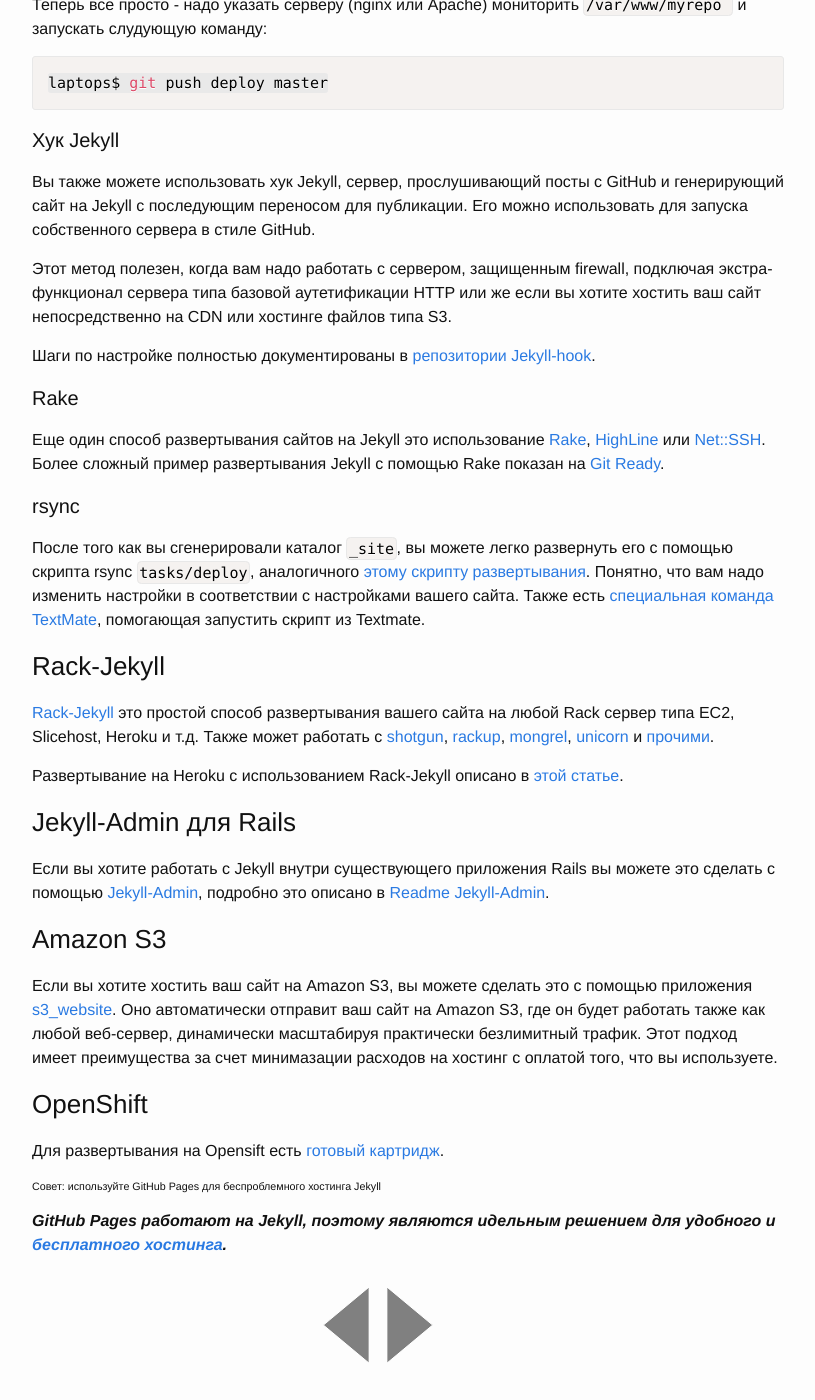
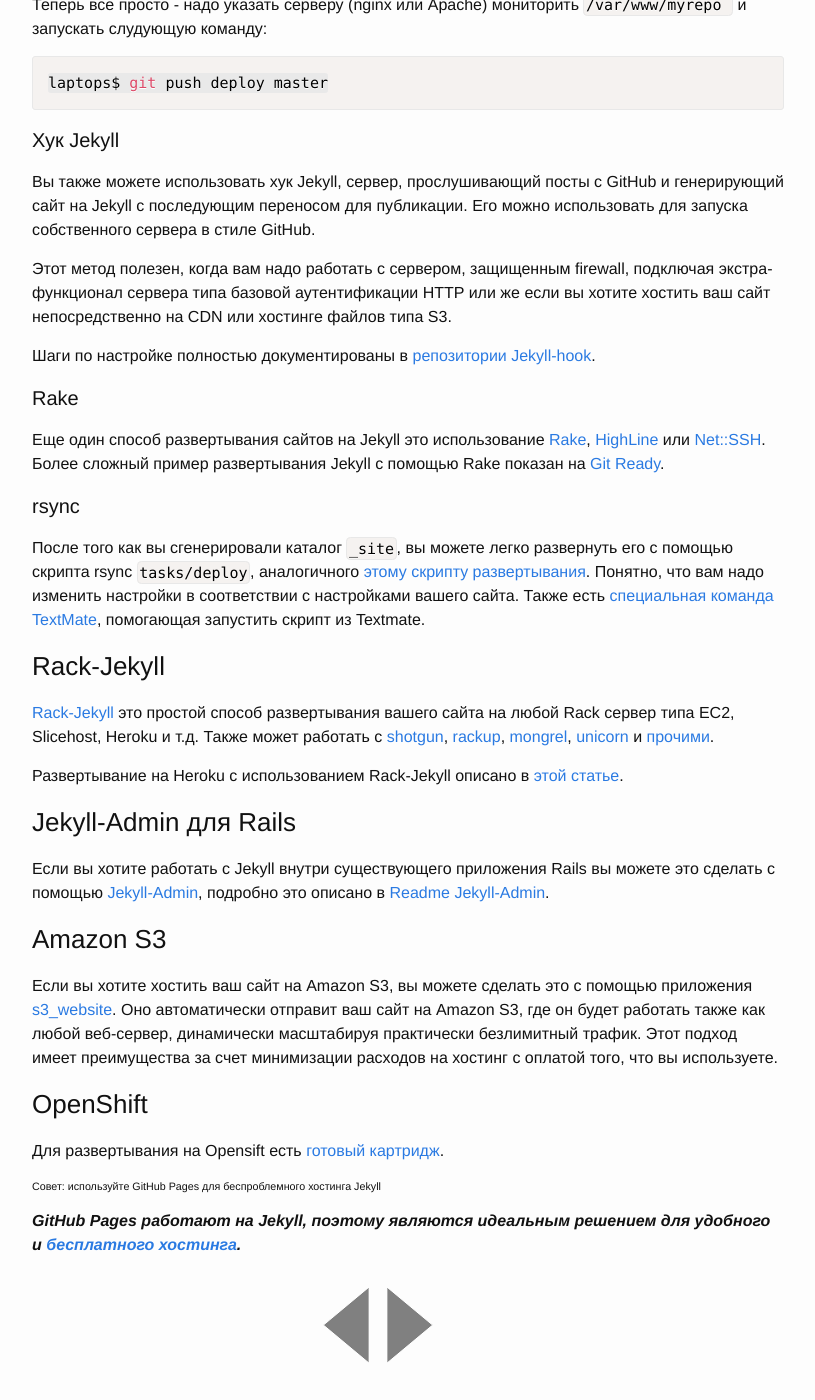
Before and after one commit to prgssr/prgssr.github.io, a Jekyll site: the page built from _documentation/23_deployment_methods.markdown, in a window 1280 px wide and 1400 px high, scrolled down 1769 px. Shown: the whole window, without its empty margins (138-953 px from the left). Built offline with Jekyll 4.4.1, drawn with Linux system fonts in a browser that asks for light colours; some of the changed text lies outside the part shown.

Commit message:
typo error fix 23

```diff
--- a/_documentation/23_deployment_methods.markdown
+++ b/_documentation/23_deployment_methods.markdown
@@ -70,7 +70,7 @@
 
 Вы также можете использовать хук Jekyll, сервер, прослушивающий посты с GitHub и генерирующий  сайт на Jekyll  с последующим переносом для публикации. Его можно использовать для запуска собственного сервера в стиле GitHub.
 
-Этот метод полезен, когда вам надо работать с сервером, защищенным firewall, подключая экстра-функционал сервера типа базовой аутетификации HTTP или же если вы хотите хостить ваш сайт непосредственно на CDN или хостинге файлов типа S3.
+Этот метод полезен, когда вам надо работать с сервером, защищенным firewall, подключая экстра-функционал сервера типа базовой аутентификации HTTP или же если вы хотите хостить ваш сайт непосредственно на CDN или хостинге файлов типа S3.
 
 Шаги по настройке полностью документированы в [репозитории Jekyll-hook](https://github.com/developmentseed/jekyll-hook).
 
@@ -94,11 +94,11 @@
 
 ### Amazon S3
 
-Если вы хотите хостить ваш сайт на Amazon S3, вы можете сделать это с помощью приложения [s3_website](https://github.com/laurilehmijoki/s3_website). Оно автоматически отправит ваш сайт на Amazon S3, где он будет работать также как любой веб-сервер, динамически масштабируя практически безлимитный трафик. Этот подход имеет преимущества за счет минимазации расходов на хостинг с оплатой того, что вы используете.
+Если вы хотите хостить ваш сайт на Amazon S3, вы можете сделать это с помощью приложения [s3_website](https://github.com/laurilehmijoki/s3_website). Оно автоматически отправит ваш сайт на Amazon S3, где он будет работать также как любой веб-сервер, динамически масштабируя практически безлимитный трафик. Этот подход имеет преимущества за счет минимизации расходов на хостинг с оплатой того, что вы используете.
 
 ### OpenShift
 
 Для развертывания на Opensift есть [готовый картридж](https://github.com/openshift-cartridges/openshift-jekyll-cartridge).
 
 ###### Совет: используйте GitHub Pages для беспроблемного хостинга Jekyll
-***GitHub Pages работают на Jekyll, поэтому являются идельным решением для удобного и [бесплатного хостинга](http://jekyllrb.com/docs/github-pages/).***
+***GitHub Pages работают на Jekyll, поэтому являются идеальным решением для удобного и [бесплатного хостинга](http://jekyllrb.com/docs/github-pages/).***
```
Also changed, not shown: other parts of _documentation/23_deployment_methods.markdown (+1 -1 lines).
